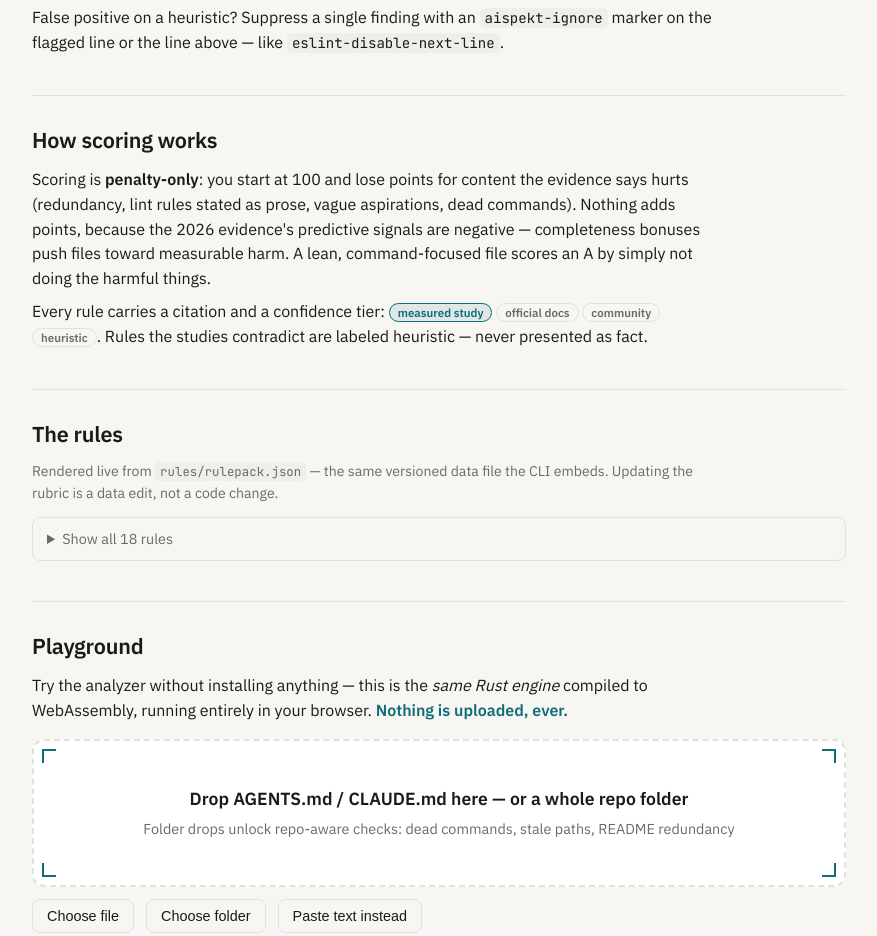
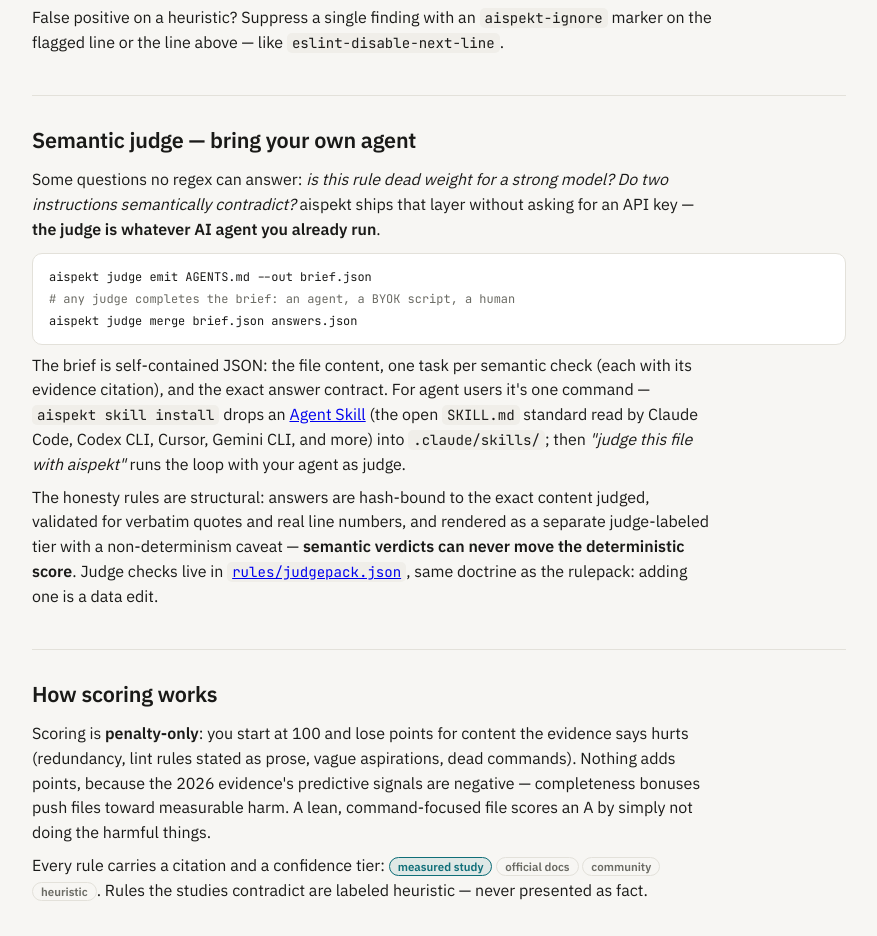
Before and after one commit to erf1nd0r/aispekt, a website built with Vite: page index.html in a window 1280 px wide. Shown: the part 1247-2183 px from the top of the page, without its empty margins (314-1191 px from the left). Built offline with nearby package versions, Linux system fonts and the light colour scheme; files whose address does not match are found by name.

Commit message:
release: v0.3.0 prep — version bumps, site judge section, clippy fix
- Cargo workspace + npm wrapper + optionalDependencies pins -> 0.3.0
  (version-sanity gate replicated locally, all three checks pass)
- site: Semantic judge section + TOC entry (mobile nav derives from TOC)
- tests/judge.rs: clippy unnecessary-cast fix (ci job gates publish with -D warnings)

```diff
--- a/Cargo.toml
+++ b/Cargo.toml
@@ -3,7 +3,7 @@ resolver = "2"
 members = ["crates/core", "crates/cli", "crates/wasm"]
 
 [workspace.package]
-version = "0.2.2"
+version = "0.3.0"
 edition = "2021"
 license = "MIT"
 repository = "https://github.com/erf1nd0r/aispekt"
--- a/index.html
+++ b/index.html
@@ -50,6 +50,7 @@
         <nav class="toc" id="toc">
           <a href="#install">Install</a>
           <a href="#usage">Usage</a>
+          <a href="#judge">Judge</a>
           <a href="#scoring">Scoring</a>
           <a href="#rules">Rules</a>
           <a href="#playground">Playground</a>
@@ -112,6 +113,37 @@ bunx aispekt . --min 75</code></pre>
           False positive on a heuristic? Suppress a single finding with an
           <code>aispekt-ignore</code> marker on the flagged line or the line above —
           like <code>eslint-disable-next-line</code>.
+        </p>
+      </section>
+
+      <section class="doc" id="judge">
+        <h2>Semantic judge — bring your own agent</h2>
+        <p>
+          Some questions no regex can answer: <em>is this rule dead weight for a strong
+          model? Do two instructions semantically contradict?</em> aispekt ships that layer
+          without asking for an API key — <strong>the judge is whatever AI agent you
+          already run</strong>.
+        </p>
+        <pre><code>aispekt judge emit AGENTS.md --out brief.json
+<span class="c"># any judge completes the brief: an agent, a BYOK script, a human</span>
+aispekt judge merge brief.json answers.json</code></pre>
+        <p>
+          The brief is self-contained JSON: the file content, one task per semantic check
+          (each with its evidence citation), and the exact answer contract.
+          For agent users it's one command — <code>aispekt skill install</code> drops an
+          <a href="https://github.com/erf1nd0r/aispekt/blob/main/skills/aispekt-judge/SKILL.md" rel="noopener">Agent
+          Skill</a> (the open <code>SKILL.md</code> standard read by Claude Code, Codex CLI,
+          Cursor, Gemini CLI, and more) into <code>.claude/skills/</code>; then
+          <em>"judge this file with aispekt"</em> runs the loop with your agent as judge.
+        </p>
+        <p>
+          The honesty rules are structural: answers are hash-bound to the exact content
+          judged, validated for verbatim quotes and real line numbers, and rendered as a
+          separate judge-labeled tier with a non-determinism caveat —
+          <strong>semantic verdicts can never move the deterministic score</strong>.
+          Judge checks live in
+          <a href="https://github.com/erf1nd0r/aispekt/blob/main/rules/judgepack.json" rel="noopener"><code>rules/judgepack.json</code></a>,
+          same doctrine as the rulepack: adding one is a data edit.
         </p>
       </section>
 
```
Also changed, not shown: npm/aispekt/package.json (+6 -6 lines), 2 other files.
